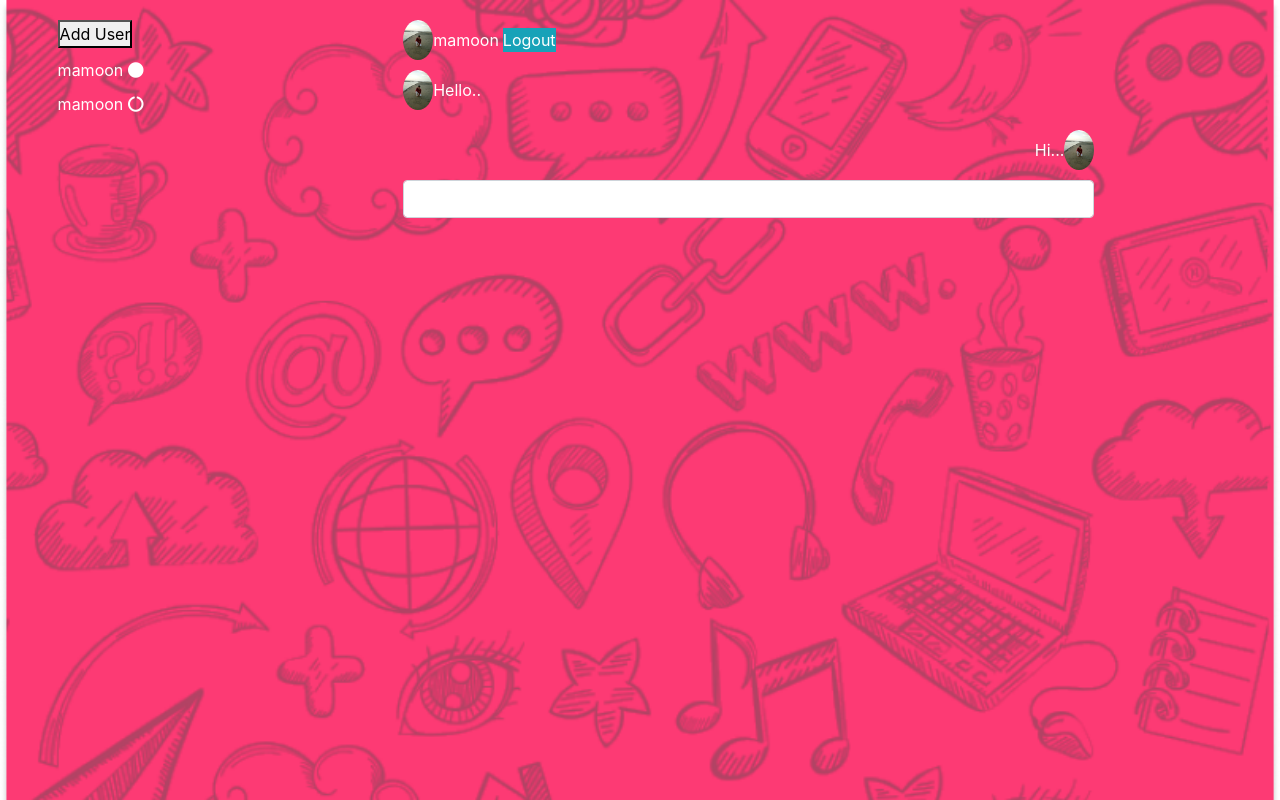
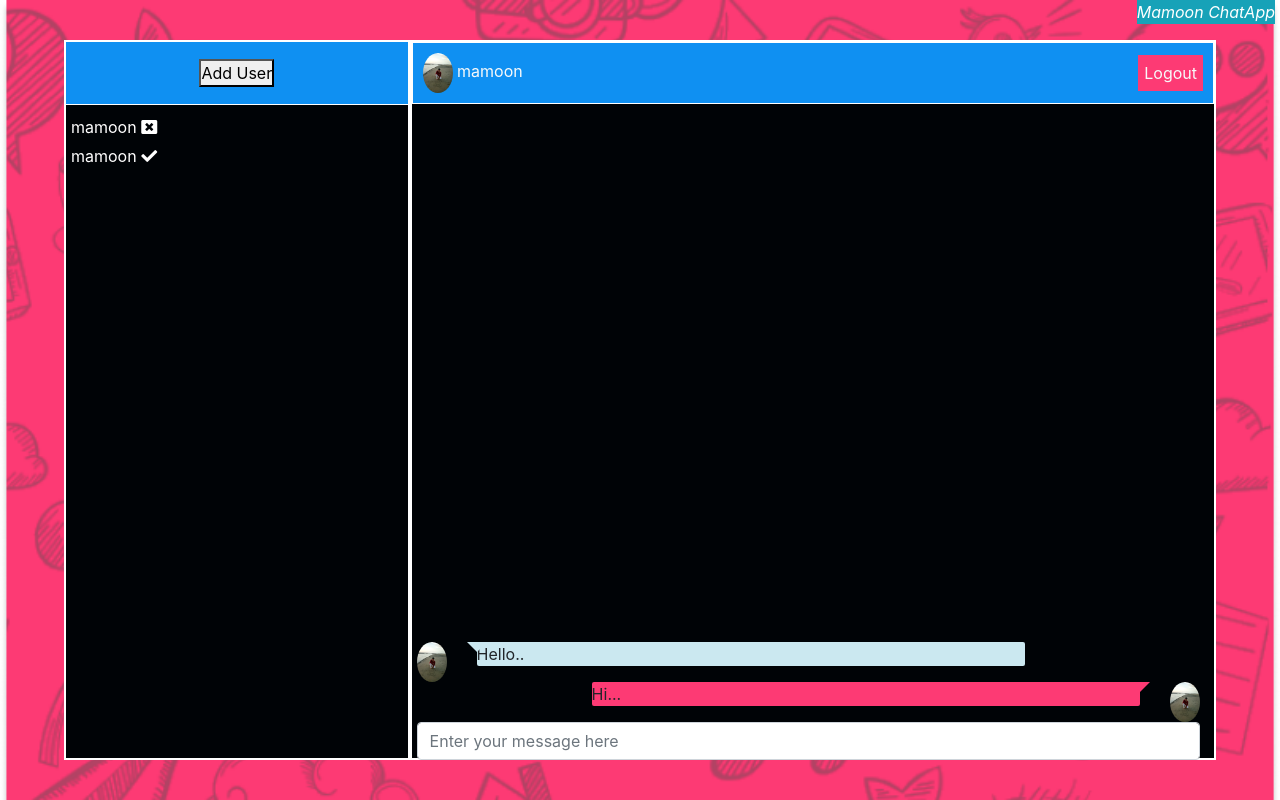
Before and after one commit to mamoonbgc036/chatAppPhp, a PHP site: page /home.php in a window 1280 px wide. Run offline with PHP 8.4, Linux system fonts and the light colour scheme.

Commit message:
18.11.2020 1.48pm

```diff
--- a/css/style.css
+++ b/css/style.css
@@ -6,6 +6,14 @@
 body{
 	background: url('../images/bgImage.png') no-repeat;
 	background-size: cover;
+	min-height: 100vh;
+}
+
+.p{
+	float: right;
+ 	margin: 0px 5px 0px 0px;
+	font-style: italic;
+	color: #fff;
 }
 
 			/*SIGNIN FORM*/
@@ -65,3 +73,5 @@ body{
 	display: block;
 	margin: auto;
 }
+
+/*CANVAS*/
--- a/home.php
+++ b/home.php
@@ -3,68 +3,134 @@
 ?>
 <style type="text/css">
 	#canvas{
+		    width: 90%;
+		    min-height: 90vh;
 		    display: flex;
-		width: 90%;
-		justify-content: center;
-		margin-top: 20px;
-		color: #fff;
-	}
-
-	#userCanvas{
-		width: 30%;
-	}
-
-	#chatBox{
-		width: 60%;
-	}
-
-	#username {
-		display: flex;
-		place-items : center;
-	}
-
-	#username p{
-		margin-bottom: 0!important;
-	}
-
-	#userCanvas ul li{
-		margin: 10px auto;
-	}
-
-	#sender{
-		display: flex;
-		place-items :center;
-	}
-
-	#msgBox div{
-		margin: 10px auto;
-	}
-
-	#me{
-		display: flex;
-		place-items :center;
-		float: right;
+		    background: #000306;
+		    margin: auto;
+		    position: absolute;
+		    top: 50%;
+		    left: 50%;
+		    transform: translate(-50%, -50%);
 	}
 
 	#canvas li{
 		list-style: none;
 	}
 
-	#msgBox p{
-		margin-bottom: 0!important;
+	#canvas #username{
+		display: flex;
+		place-items:center;
+		border: 1px solid #fff;
+		padding: 10px;
+		background: #0F90F2;
 	}
 
-	#userMsg input{
-		margin-bottom: 0px;
+	#sender p{
+		position: relative;
+		background:#cbe8f0;
+		width:70%;
+		margin-left:30px;
+		border-radius:2px;
 	}
 
-	#canvas a{
+		#me p{
+			position: relative;
+			background:#FD3A74;
+			width:70%;
+			margin-right:30px;
+			border-radius:2px;
+		}
+
+
+	#sender p:after{
+		 content:'';
+  position:absolute;
+  border:10px solid transparent;
+  border-top:10px solid #cbe8f0;
+  top:0px;
+  left:-10px;
+	}
+
+	#me p:after{
+		 content:'';
+  position:absolute;
+  border:10px solid transparent;
+  border-top:10px solid #FD3A74;
+  top:0px;
+  right:-10px;
+	}
+
+	#me div{
+		display: flex;
+		justify-content: flex-end;
+	}
+
+	#username #logout{
+		margin-left: auto;
+	}
+
+	#user{
+		padding: 5px;
+	}
+
+
+	#user li{
+		margin: 5px auto;
+	}
+
+	#user a{
 		color: #fff;
+	}
+
+
+	#userCanvas {
+		width: 30%;
+		border: 2px solid #fff;
+	}
+
+	#userCanvas button{
+		margin: 0 auto;
+		display: block;
+	}
+
+	#button{
+		border-bottom: 1px solid #fff;
+		padding: 17px;
+		background: #0F90F2;
+	}
+
+	#chatBox{
+		width: 70%;
+		border: 2px solid #fff;
+	}
+
+	#chatBox #msgBox{
+		padding: 5px;
 	}
 
 	#canvas img{
 		width: 30px;
 		border-radius: 50%;
+	}
+
+	#msgBox:hover{
+		overflow-y: scroll;
+	}
+
+	#msgArea{
+		position: absolute;
+	    width: 68%;
+	    bottom: 0;
+	}
+
+	#sender{
+		display: flex;
+	}
+
+	#logout{
+		background: #FD3A74;
+    	padding: 6px;
 	}
 </style>
 <div id="canvas">
@@ -74,29 +140,37 @@
 		</div>
 		<div id="user">
 			<ul>
-				<li><a href="">mamoon <span><i class="fa fa-circle"></i></span></a></li>
-				<li><a href="">mamoon <span><i class="fa fa-circle-notch" aria-hidden="true"></i></span></a></li>
+				<li><a href="">mamoon <span><i class="fa fa-window-close"></i></span></a></li>
+				<li><a href="">mamoon <span><i class="fa fa-check" aria-hidden="true"></i></span></a></li>
 			</ul>
 		</div>
 	</div>
 	<div id="chatBox">
 		<div id="username">
+			<div>
 				<img src="images/mamon.jpg">
-			<p>mamoon</p>
-			<a href="" class="bg-info m-1">Logout</a>
+				<span class="text-light">mamoon</span>
+			</div>
+			<div id="logout">
+				<a href="" class="text-light">Logout</a>
+			</div>
 		</div>
 		<div id="msgBox">
+			<div id="msgArea">
 				<div id="sender">
 					<img src="images/mamon.jpg">
 					<p>Hello..</p>
 				</div>
 				<div id="me">
+					<div>
 						<p>Hi...</p>
 						<img src="images/mamon.jpg">
 					</div>
 				</div>
 				<div id="userMsg">
-			<input type="text" class="form-control" name="">
+					<input type="text" class="form-control" placeholder="Enter your message here" name="">
+				</div>
+			</div>
 		</div>
 	</div>
 </div>
--- a/inc/header.php
+++ b/inc/header.php
@@ -7,3 +7,4 @@
 	<title></title>
 </head>
 <body>
+	<p class="bg-info p">Mamoon ChatApp</p>
```
Lines whose indentation alone changed are shown as unchanged.
